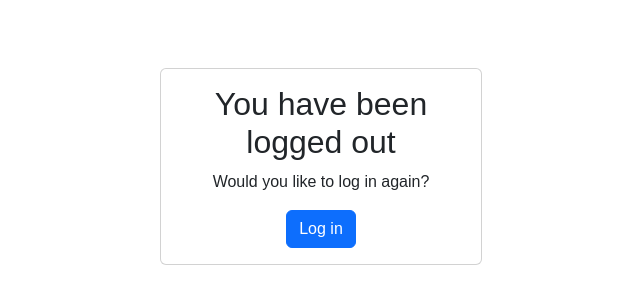
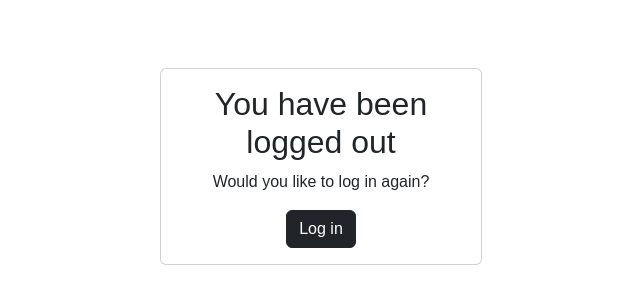
Before and after one commit to BWNC-code/share-the-plate, a Django app: page /after-logout/ in a window 1280 px wide. Shown: the part 112-416 px from the top of the page, without its empty margins (419-1059 px from the left). Run offline with Django 3.2, Linux system fonts and the light colour scheme; parts of the project's set-up code (start-up, migrations or seed data) failed here and were passed over; some libraries are stand-ins or nearby versions; some web fonts are replaced.

Commit message:
make button dark to match other forms

```diff
--- a/share_the_plate/templates/share_the_plate/after_logout.html
+++ b/share_the_plate/templates/share_the_plate/after_logout.html
@@ -8,7 +8,7 @@
                 <div class="card-body">
                     <h2 class="card-title">You have been logged out</h2>
                     <p class="card-text">Would you like to log in again?</p>
-                    <a href="{% url 'share_the_plate:login' %}" class="btn btn-primary">Log in</a>
+                    <a href="{% url 'share_the_plate:login' %}" class="btn btn-primary btn-dark">Log in</a>
                 </div>
             </div>
         </div>
```
